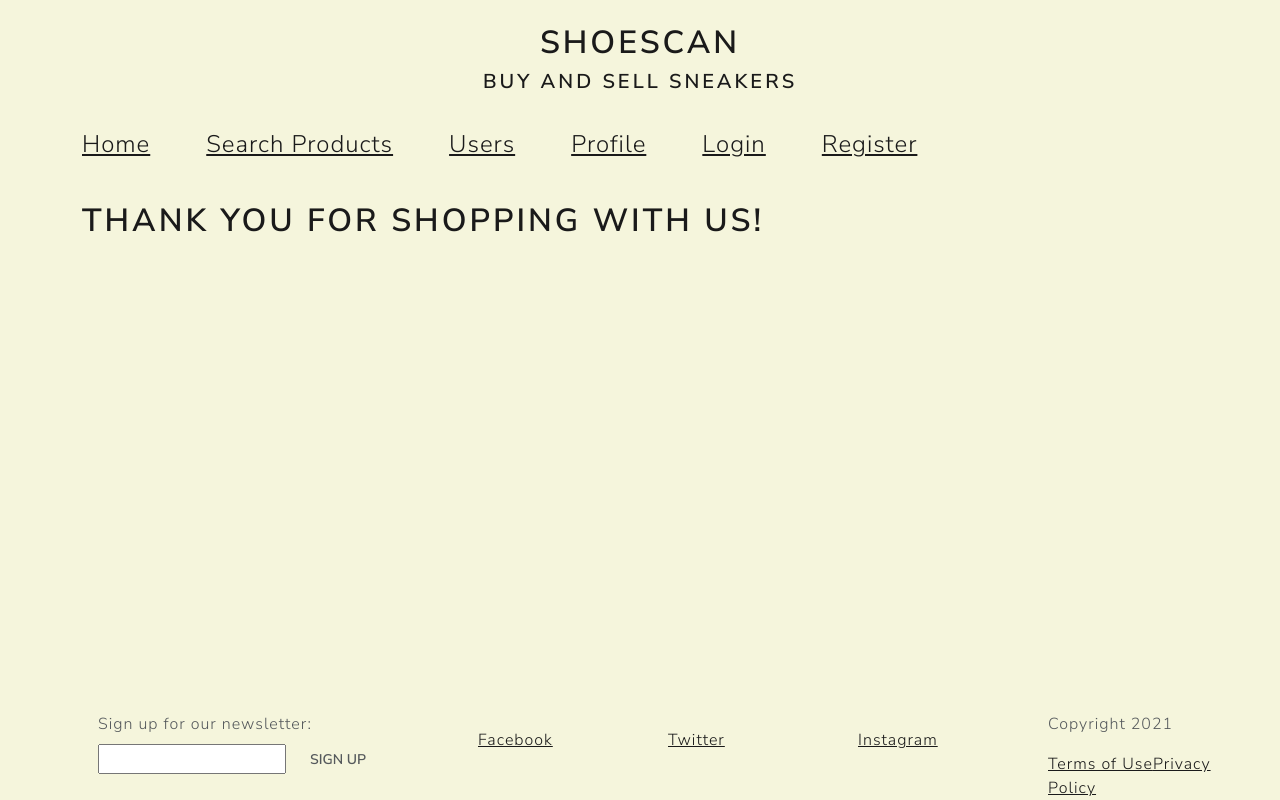
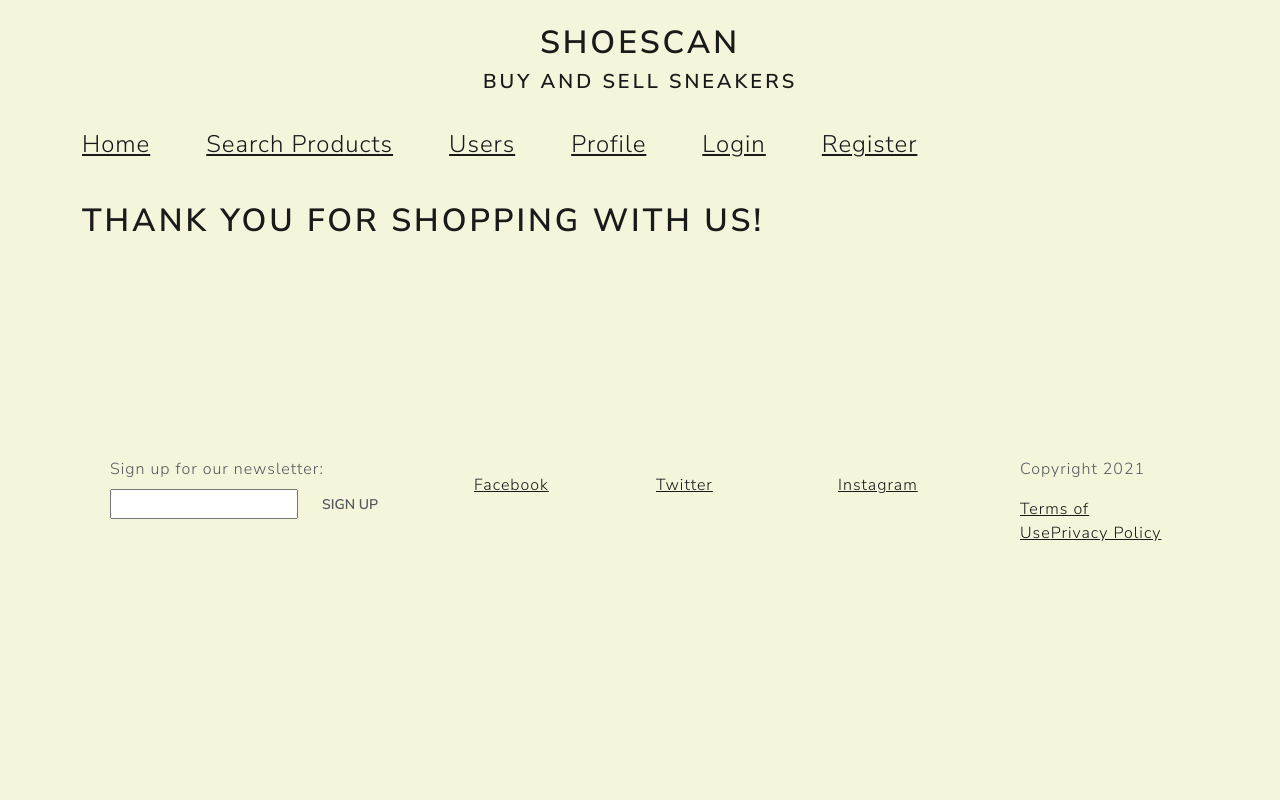
Before and after one commit to echen9104/CS4550-Project, a React (Create React App) app in the folder project/: page /thanks in a window 1280 px wide. Built offline with nearby package versions, Linux system fonts and the light colour scheme; no server answers.

Commit message:
footer positioning

```diff
--- a/project/src/App.js
+++ b/project/src/App.js
@@ -61,7 +61,9 @@ function App() {
                       </Routes>
                   </CurrentUser>
               </BrowserRouter>
-              <Footer/>
+              <div className={'container'}>
+                  <Footer/>
+              </div>
 
               <br/>
           </Provider>
--- a/project/src/footer/footer.css
+++ b/project/src/footer/footer.css
@@ -3,7 +3,7 @@ li {
 }
 
 footer {
-    position: fixed;
     bottom: 0;
     width: 100%;
+    margin-top: 200px;
 }
--- a/project/src/footer/footer.js
+++ b/project/src/footer/footer.js
@@ -3,8 +3,9 @@ import './footer.css'
 
 const Footer = () => {
     return (
-        <footer>
-            <hr/>
+        <>
+
+            <footer><hr/>
                 <div className={'ms-1 container'}>
                     <div className={"row"}>
                         <div className={'col-md-4 col-sm-5'}>
@@ -37,13 +38,11 @@ const Footer = () => {
                                 <a href="/privacy-policy">Privacy Policy</a>
                             </div>
                         </div>
+                    </div>
+                </div>
+            </footer>
+    </>
 
-
-                </div>
-
-            </div>
-
-        </footer>
     );
 }
 
```
Also changed, not shown: project/src/App.css (line endings or trailing spaces). Lines whose indentation alone changed are shown as unchanged.
